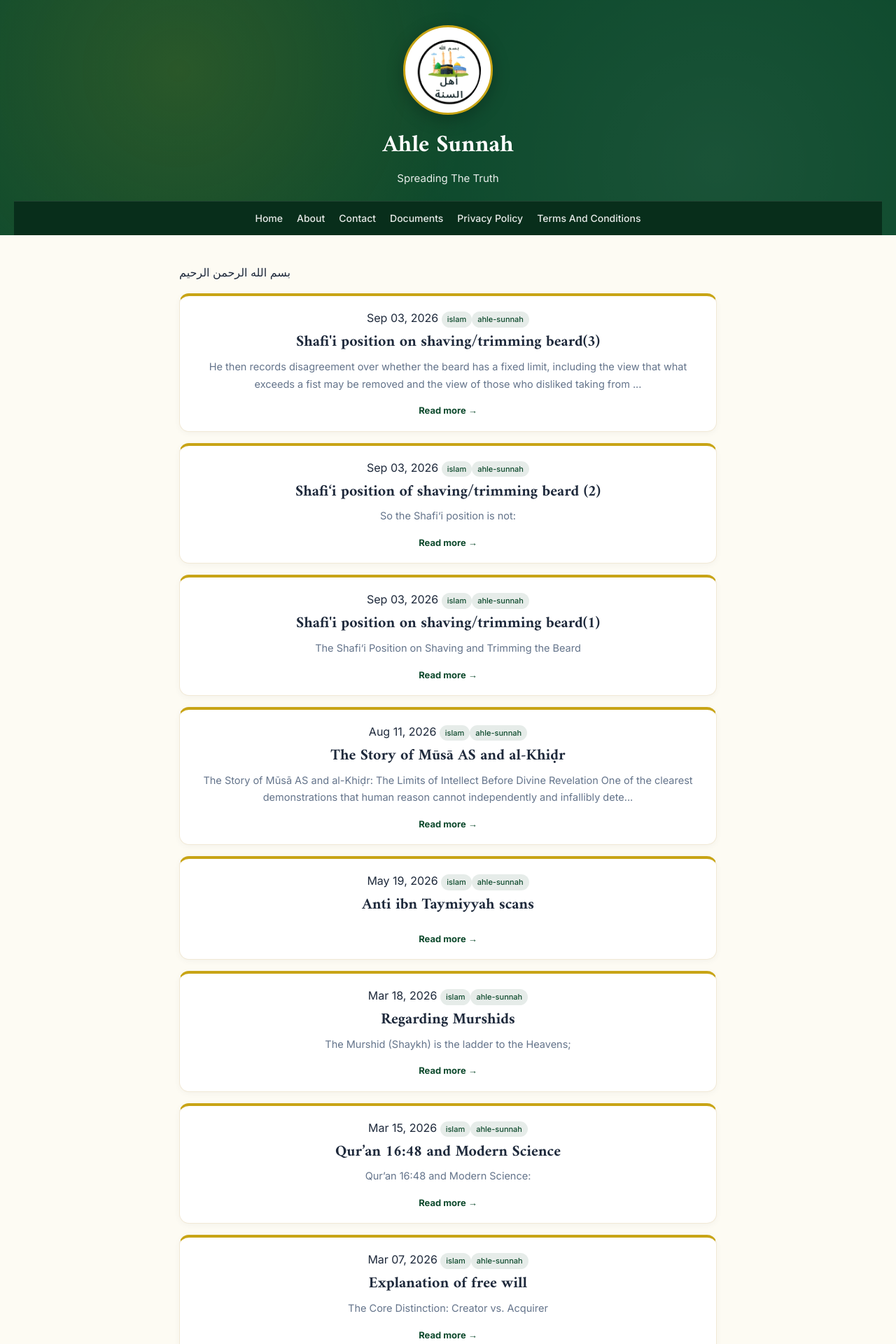
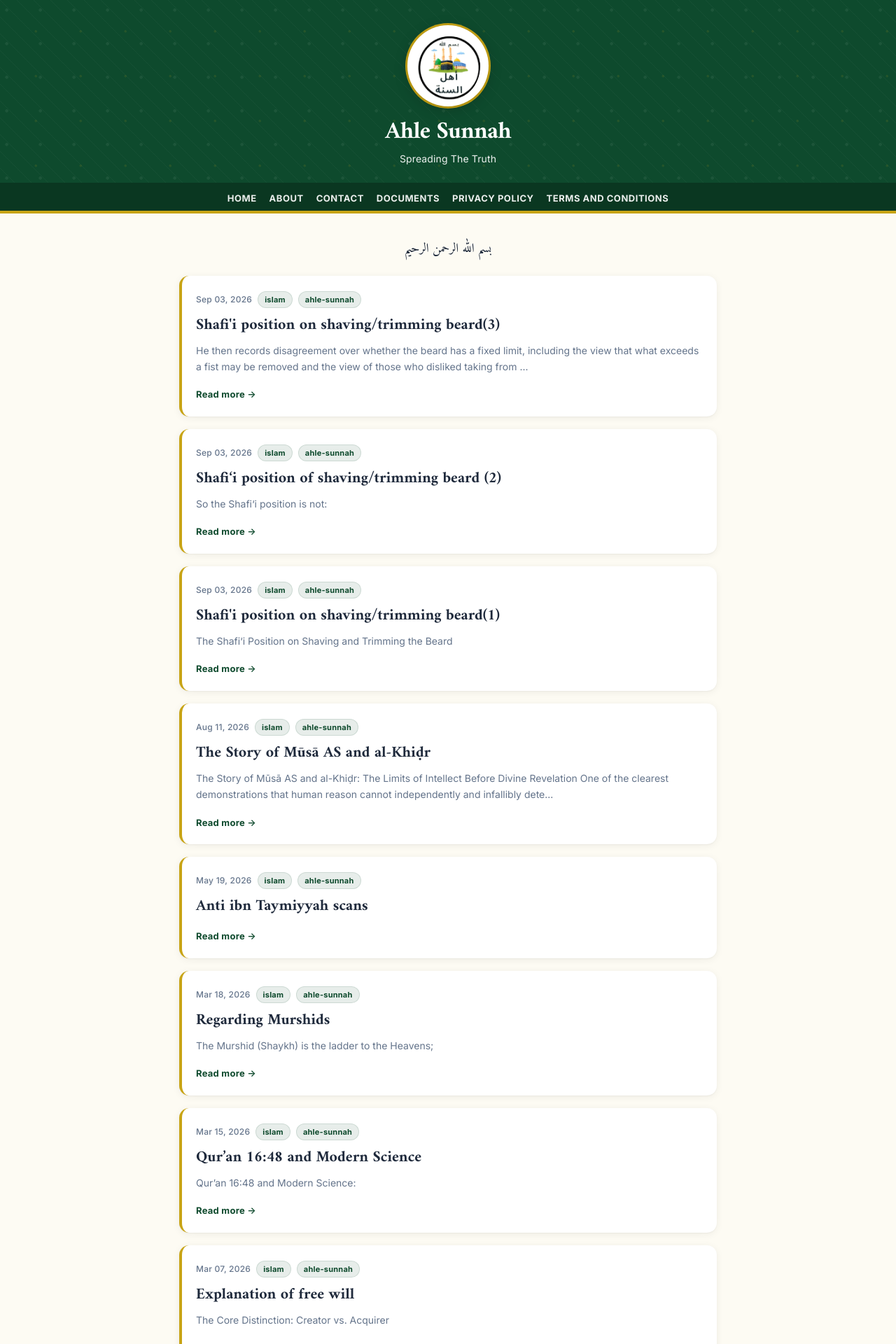
Before and after one commit to Fali17/ahlesunnah, a Jekyll site: the page built from index.html, in a window 1280 px wide. Shown: the top 1920 px of the page at 70% size. Built offline with Jekyll 4.4.1, drawn with Linux system fonts in a browser that asks for light colours.

Commit message:
Update main.css

```diff
--- a/assets/css/main.css
+++ b/assets/css/main.css
@@ -1,223 +1,245 @@
 :root {
   --primary: #0e4a2d;
-  --primary-dark: #082e1b;
+  --primary-dark: #0a3721;
   --accent: #c8a415;
   --bg: #fdfbf3;
   --card: #ffffff;
   --text: #1e293b;
   --muted: #64748b;
-  --border: #f1e9d6;
+  --border: #e7e5e4;
+  --radius: 14px;
 }
 
-* {
-  box-sizing: border-box;
+/* Base */
+* { box-sizing: border-box; }
+html { scroll-behavior: smooth; }
+body {
+  background: var(--bg);
+  color: var(--text);
+  font-family: 'Inter', system-ui, -apple-system, sans-serif;
+  line-height: 1.7;
+  margin: 0;
+  -webkit-font-smoothing: antialiased;
 }
 
-body {
-  margin: 0;
-  background: var(--bg);
-  color: var(--text);
-  font-family: 'Inter', system-ui, sans-serif;
-  line-height: 1.7;
-}
-
+/* Header - Contempo Islamic */
 .site-header {
   background: var(--primary);
+  background-image:
+    radial-gradient(circle at 20% 30%, rgba(255,255,255,0.06) 0 2px, transparent 2.5px),
+    radial-gradient(circle at 80% 70%, rgba(200,164,21,0.12) 0 1.5px, transparent 2px),
+    linear-gradient(45deg, transparent 48%, rgba(255,255,255,0.03) 49%, rgba(255,255,255,0.03) 51%, transparent 52%);
+  background-size: 48px 48px, 64px 64px, 24px 24px;
   color: white;
   text-align: center;
   padding: 36px 20px 0;
-  background-image: radial-gradient(circle at 20% 30%, rgba(200,164,21,0.15) 0%, transparent 40%), radial-gradient(circle at 80% 70%, rgba(255,255,255,0.05) 0%, transparent 40%);
+  position: relative;
+  overflow: hidden;
 }
-
+.site-header::after {
+  content: "";
+  position: absolute;
+  bottom: 0; left: 0; right: 0;
+  height: 4px;
+  background: var(--accent);
+}
 .header-inner {
-  max-width: 800px;
+  max-width: 720px;
   margin: 0 auto;
+  position: relative;
+  z-index: 1;
 }
-
 .logo-wrap {
-  width: 128px;
-  height: 128px;
-  margin: 0 auto 16px;
+  width: 116px;
+  height: 116px;
+  margin: 0 auto 18px;
   background: white;
   border-radius: 50%;
-  padding: 10px;
+  padding: 8px;
+  box-shadow: 0 4px 20px rgba(0,0,0,0.18), 0 0 0 3px var(--accent);
   display: flex;
   align-items: center;
   justify-content: center;
-  border: 3px solid var(--accent);
-  box-shadow: 0 6px 24px rgba(0, 0, 0, 0.25);
+  overflow: hidden;
 }
-
 .site-logo {
   max-width: 100%;
   max-height: 100%;
   object-fit: contain;
   border-radius: 50%;
 }
-
+.logo-fallback {
+  font-size: 11px;
+  color: var(--primary);
+  font-weight: 600;
+  text-align: center;
+  line-height: 1.2;
+}
 .site-header h1 {
   font-family: 'Amiri', serif;
   font-size: 34px;
-  margin: 8px 0 4px;
   font-weight: 700;
+  margin: 0 0 6px;
+  letter-spacing: -0.02em;
+  line-height: 1.15;
 }
-
-.subtitle {
-  margin: 0 0 18px;
-  opacity: 0.9;
-  font-size: 15px;
+.site-header p {
+  font-size: 14px;
+  opacity: 0.92;
+  margin: 0 0 22px;
+  font-weight: 400;
+  letter-spacing: 0.01em;
 }
-
 .site-nav {
   background: var(--primary-dark);
-  margin-top: 20px;
-  padding: 12px;
+  margin: 0 -20px;
+  padding: 11px 16px;
   display: flex;
-  gap: 20px;
+  gap: 18px;
   justify-content: center;
-  font-size: 14px;
-  border-top: 1px solid rgba(255, 255, 255, 0.1);
+  font-size: 13px;
+  letter-spacing: 0.04em;
+  text-transform: uppercase;
+  font-weight: 600;
 }
+.site-nav a {
+  color: rgba(255,255,255,0.92);
+  text-decoration: none;
+  transition: color .2s;
+}
+.site-nav a:hover { color: var(--accent); }
 
-.site-nav a {
-  color: rgba(255, 255, 255, 0.9);
-  text-decoration: none;
-  font-weight: 500;
-}
-
-.site-nav a:hover {
-  color: var(--accent);
-}
-
+/* Main */
 .site-main {
   max-width: 800px;
   margin: 0 auto;
-  padding: 24px 16px;
+  padding: 28px 16px 40px;
+}
+.hero {
+  text-align: center;
+  padding: 8px 12px 22px;
+  color: var(--muted);
+  font-size: 14px;
+}
+.hero p {
+  margin: 0;
+  font-family: 'Amiri', serif;
+  font-size: 18px;
+  color: var(--text);
 }
 
-.posts-grid {
-  display: flex;
-  flex-direction: column;
-  gap: 16px;
-}
-
+/* Post Card - Blogger mobile Contempo */
+.posts-grid { display: flex; flex-direction: column; gap: 0; }
 .post-card {
   background: var(--card);
-  border: 1px solid var(--border);
-  border-top: 4px solid var(--accent); /* Changed from border-left to border-top for symmetry when centered */
-  border-radius: 14px;
-  padding: 18px 20px;
-  box-shadow: 0 2px 10px rgba(0, 0, 0, 0.04);
-  text-align: center; /* Centered all text in the post card */
+  border-left: 4px solid var(--accent);
+  border-radius: var(--radius);
+  padding: 22px 20px 18px;
+  margin-bottom: 18px;
+  box-shadow: 0 2px 12px rgba(0,0,0,0.06), 0 1px 2px rgba(0,0,0,0.04);
+  transition: transform .2s, box-shadow .2s;
+}
+.post-card:hover {
+  transform: translateY(-1px);
+  box-shadow: 0 8px 24px rgba(0,0,0,0.08), 0 2px 6px rgba(0,0,0,0.06);
+}
+.post-meta {
   display: flex;
-  flex-direction: column;
-  align-items: center; /* Centers block elements like labels or buttons inside the card */
+  align-items: center;
+  gap: 8px;
+  flex-wrap: wrap;
+  margin-bottom: 10px;
+  font-size: 12px;
+  color: var(--muted);
 }
-
+.post-meta time {
+  font-weight: 500;
+  letter-spacing: 0.02em;
+}
+.label {
+  background: color-mix(in srgb, var(--primary) 10%, white);
+  color: var(--primary);
+  padding: 2px 9px;
+  border-radius: 20px;
+  font-size: 11px;
+  font-weight: 600;
+  letter-spacing: 0.02em;
+  border: 1px solid color-mix(in srgb, var(--primary) 12%, transparent);
+}
 .post-card h2 {
   font-family: 'Amiri', serif;
   font-size: 22px;
-  line-height: 1.35;
-  margin: 6px 0 8px;
+  line-height: 1.32;
+  margin: 0 0 10px;
+  font-weight: 700;
 }
-
 .post-card h2 a {
   color: var(--text);
   text-decoration: none;
 }
-
-.post-card h2 a:hover {
-  color: var(--primary);
+.post-card h2 a:hover { color: var(--primary); }
+.excerpt {
+  margin: 0 0 14px;
+  color: var(--muted);
+  font-size: 14px;
+  line-height: 1.65;
 }
-
-.label {
-  background: rgba(14, 74, 45, 0.1);
-  color: var(--primary);
-  padding: 2px 8px;
-  border-radius: 20px;
-  font-size: 11px;
-  font-weight: 500;
-  display: inline-block; /* Ensures it acts like a centered badge */
-}
-
-.excerpt {
-  margin: 0 0 10px;
-  color: var(--muted);
-  font-size: 14.5px;
-}
-
 .read-more {
   font-size: 13px;
+  font-weight: 600;
   color: var(--primary);
   text-decoration: none;
-  font-weight: 600;
-  display: inline-block; /* Allows text-align or margin-auto adjustments to work */
-  margin: 4px auto 0; /* Centers the link horizontally */
+  letter-spacing: 0.02em;
 }
+.read-more:hover { color: var(--primary-dark); text-decoration: underline; }
 
+/* Post full */
 .post-full {
   background: var(--card);
-  border: 1px solid var(--border);
+  padding: 32px 26px;
   border-radius: 16px;
-  padding: 28px 24px;
-  box-shadow: 0 4px 20px rgba(0, 0, 0, 0.05);
-  text-align: center; /* Centered full post header layouts */
+  box-shadow: 0 2px 16px rgba(0,0,0,0.06);
 }
-
 .post-full h1 {
   font-family: 'Amiri', serif;
-  font-size: 30px;
-  line-height: 1.3;
-  margin: 12px 0 18px;
+  font-size: 32px;
+  line-height: 1.25;
+  margin: 0 0 16px;
 }
+.post-full .meta { color: var(--muted); font-size: 13px; margin-bottom: 24px; }
+.post-full .content { font-size: 16px; line-height: 1.85; }
+.post-full .content p { margin: 0 0 1.2em; }
 
-.post-content {
-  font-size: 16px;
-  text-align: left; /* Kept article text left-aligned for natural readability, change to 'center' if you want body text centered too */
+/* Footer */
+.site-footer {
+  background: var(--primary-dark);
+  color: rgba(255,255,255,0.86);
+  text-align: center;
+  padding: 28px 20px;
+  font-size: 13px;
+  position: relative;
+  overflow: hidden;
 }
+.site-footer::before {
+  content: "";
+  position: absolute;
+  inset: 0;
+  background-image:
+    linear-gradient(45deg, transparent 48%, rgba(255,255,255,0.04) 50%, transparent 52%),
+    linear-gradient(-45deg, transparent 48%, rgba(200,164,21,0.08) 50%, transparent 52%);
+  background-size: 32px 32px;
+  pointer-events: none;
+}
+.site-footer-inner { position: relative; z-index: 1; }
 
-.post-content a {
-  color: var(--primary);
+/* Responsive */
+@media (max-width: 600px) {
+  .site-header { padding: 28px 16px 0; }
+  .site-header h1 { font-size: 28px; }
+  .logo-wrap { width: 96px; height: 96px; }
+  .site-main { padding: 18px 12px 32px; }
+  .post-card { padding: 18px 16px 16px; border-radius: 12px; }
+  .post-card h2 { font-size: 20px; }
+  .post-full { padding: 22px 18px; border-radius: 12px; }
+  .post-full h1 { font-size: 26px; }
 }
-
-.post-content img {
-  display: block; /* Required to center an image via margins */
-  max-width: 100%;
-  height: auto;
-  border-radius: 10px;
-  margin: 16px auto; /* Centered the images */
-}
-
-.post-content blockquote {
-  border-left: 3px solid var(--accent);
-  border-right: 3px solid var(--accent); /* Added right border for centered look */
-  margin: 18px auto;
-  padding: 10px 16px;
-  background: rgba(200, 164, 21, 0.08);
-  border-radius: 8px; /* Balanced border radius for centered box */
-  font-style: italic;
-  text-align: center; /* Centered text inside blockquote */
-  max-width: 90%; /* Looks cleaner when centered */
-}
-
-.site-footer {
-  text-align: center;
-  padding: 32px 20px;
-  color: var(--muted);
-  font-size: 13px;
-  border-top: 1px solid var(--border);
-  margin-top: 24px;
-}
-
-@media(max-width:600px) {
-  .site-header h1 {
-    font-size: 28px;
-  }
-  .logo-wrap {
-    width: 96px;
-    height: 96px;
-  }
-  .post-full {
-    padding: 20px 16px;
-  }
-}
```
